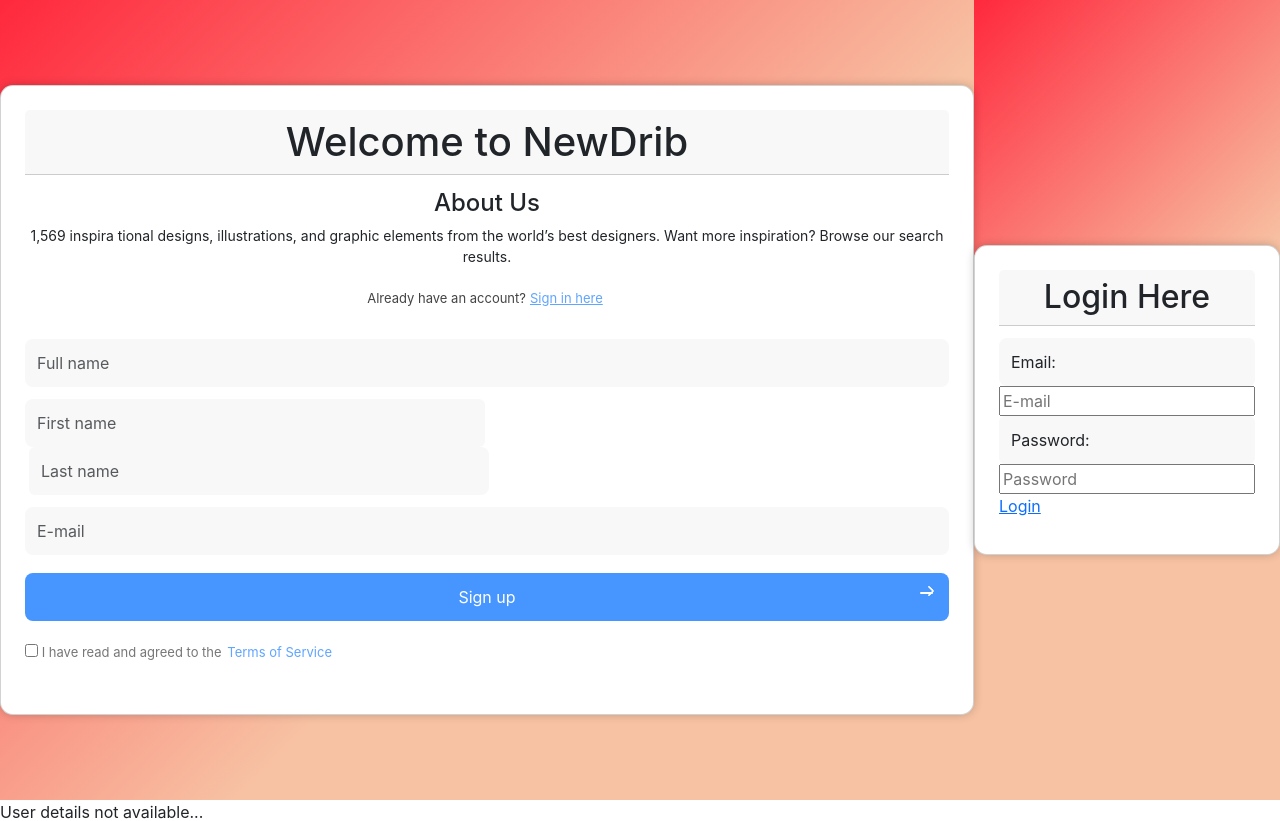
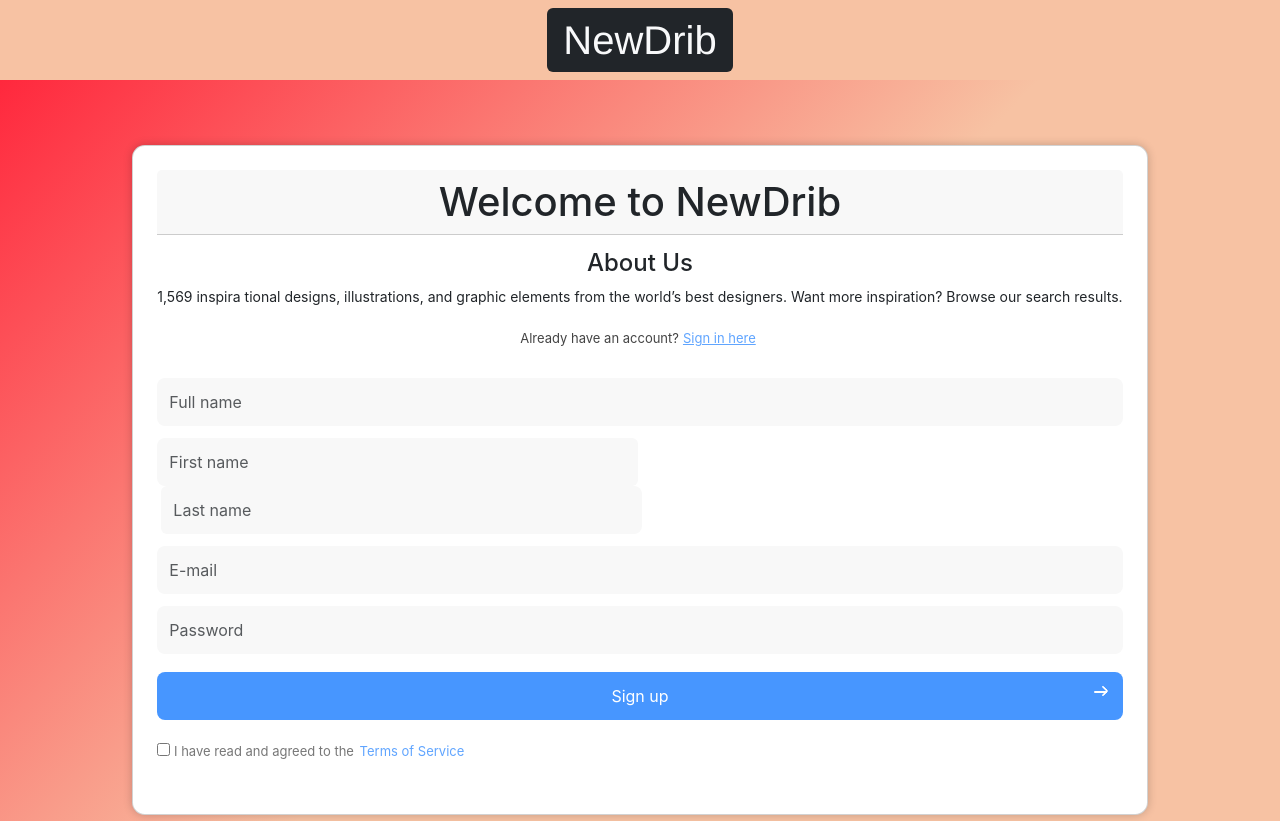
Before and after one commit to Jesalim/Dribble-ph2-project, a React (Create React App) app: page /login in a window 1280 px wide. Shown: the top 821 px of the page. Built offline with nearby package versions, Linux system fonts and the light colour scheme; no server answers.

Commit message:
added routes

```diff
--- a/package.json
+++ b/package.json
@@ -15,6 +15,7 @@
     "react-router-dom": "^6.8.0",
     "react-scripts": "5.0.1",
     "styled-components": "^5.3.6",
+    "sweetalert2": "^11.7.1",
     "web-vitals": "^2.1.4"
   },
   "scripts": {
--- a/src/App.css
+++ b/src/App.css
@@ -123,3 +123,20 @@
   padding: 0 2px;
   text-decoration: none;
 }
+
+.nav {
+  background: linear-gradient(135deg, #F7C2A3, #F7C2A3);
+  justify-content: center;
+  font-family: 'Franklin Gothic Medium';
+
+}
+
+.card-shots {
+  background-color: white;
+  padding: 1.5rem;
+  border-radius: 0.8rem;
+  box-shadow: 0 0 10px 0 #00000033;
+  display: flex;
+  justify-content: center;
+  align-items: center;
+}
--- a/src/App.js
+++ b/src/App.js
@@ -1,15 +1,13 @@
 // import logo from './logo.svg';
 import './App.css';
-import Homepage from './components/homepage';
 import { BrowserRouter, Routes, Route } from 'react-router-dom';
-import Profile from './components/profile';
+import Navbar from './components/navbar';
 
 
 function App() {
   return (
     <BrowserRouter className="App">
-      <Homepage />
-      <Profile/>
+      <Navbar/>
     </BrowserRouter>
   );
 }
--- a/src/components/dribbleShots.js
+++ b/src/components/dribbleShots.js
@@ -1,4 +1,5 @@
 import React, {useEffect, useState} from 'react';
+import { Link } from "react-router-dom";
 
 const accessToken = '43179613111cce84d49ba4171c92163f0088573c1e513aef414a4766e41350a3';
 
@@ -16,14 +17,26 @@ const DribbleShots = () => {
     }, []);
 
     return (
-        <div className="dribble-shots">
+
+        <div className="card-shots">
+       <div className="dribble-shots">
             <h1>These are your shots</h1>
+            <div>
+            <Link to="/create">
+              <button className="btn btn-primary">Add Project</button>
+            </Link>
+            <Link to="/delete">
+              <button className="btn btn-primary">Delete</button>
+            </Link>
+          </div>
             {shots.map(shot => (
                 <div className="shot" key={shot.id}>
-                    <img src={shot.images.hidpi} alt={shot.title}/>
+                    <img src={shot.images.hidpi} alt={shot.title}/> <br/>
                 </div>
             ))}
         </div>
+        </div>
+
     )
 }
 
--- a/src/components/homepage.js
+++ b/src/components/homepage.js
@@ -1,35 +1,58 @@
-import React, {useState} from "react";
+import React, {useEffect, useState} from "react";
 import { Routes, Route, Link } from "react-router-dom"
 import LoginForm from "./login";
+import { useNavigate } from "react-router-dom";
+import swal from "sweetalert2"
 
-const API_URL = 'http://localhost:3000/users'
+
+
 
 function Homepage() {
-  const [error, setError] = useState(null);
+  let navigate = useNavigate()
 
-  function handleSubmit (data) {
+  //setting up the sign up function
 
-    return fetch(API_URL, {
-      method: 'POST',
-      headers: {
-        'Content-Type': 'application/json'
-      },
-      body: JSON.stringify(data)
-    })
-    .then(response => {
-      if (!response.ok) {
-        throw new error('Failed to fetch data')
+  const [signupData, setSignupData] = useState({});
+  const [users, setUsers] = useState([]);
+
+  useEffect(() => {
+    const storedUsers = localStorage.getItem("users");
+    setUsers(storedUsers ? storedUsers : []);
+  }, []);
+
+  const handleInputChange = (e) => {
+    const { name, value } = e.target;
+
+    setSignupData((prev) => ({ ...prev, [name]: value }));
+  };
+
+  function handleSubmit (e) {
+    e.preventDefault();
+    if (signupData.password !== signupData.confirmPassword) {
+      swal({
+        icon: "error",
+        text: "Your passwords do not match!",
+      });
+    } else {
+      const userExists = users.find((u) => u.email === signupData.email);
+      if (userExists) {
+        swal({
+          icon: "error",
+          text: "User with this email alredy exists!",
+        });
+      } else {
+        localStorage.setItem("users", JSON.stringify([...users, signupData]));
+        navigate("/login");
       }
-      return response.json()
-    })
-    .catch(error => {
-      console.error(error)
-    })
+    }
   }
 
+
+
   return (
-    <div className="App">
-      <div className="card">
+   <div>
+   <div className="App">
+        <div className="card">
         <h1 className="card-header">Welcome to NewDrib</h1>
         <center style={{marginTop: 1 +'em', fontSize: 14 + 'px'}}>
                 <h4>About Us</h4>
@@ -49,9 +72,12 @@ Want more inspiration? Browse our search results.</p>
             <input type="text" className="form-control half" placeholder="Last name" />
           </div>
           <div className="form-group">
-            <input type="email" className="form-control" placeholder="E-mail" />
+            <input type="email" onChange={handleInputChange} className="form-control" placeholder="E-mail" required/>
           </div>
-          <button onSubmit={handleSubmit} className="submit-button">Sign up</button>
+          <div className="form-group">
+            <input type="password" onChange={handleInputChange} className="form-control" placeholder="Password" required/>
+          </div>
+          <button onClick={() => navigate("/login")} className="submit-button">Sign up</button>
           <label className="terms">
             <input type="checkbox" /> I have read and agreed to the <a href="/terms-n-conditions">Terms of Service</a>
           </label>
@@ -60,11 +86,10 @@ Want more inspiration? Browse our search results.</p>
 
         </div>
       </div>
+      </div>
 
       <Routes>
       <Route path="/login" element= {<LoginForm/>}></Route>
-      <Route path="/"></Route>
-
       </Routes>
  </div>
   );
--- a/src/components/login.js
+++ b/src/components/login.js
@@ -1,37 +1,42 @@
 
-import React, { useState } from 'react';
+import React, { useState, useEffect } from 'react';
 import Profile from './profile';
-import { Routes, Route, Link } from "react-router-dom"
+import { Routes, Route, Link, NavLink } from "react-router-dom"
+import { useNavigate } from 'react-router-dom';
+import Swal from 'sweetalert2';
 
-function LoginForm () {
-  const [email, setEmail] = useState('');
-  const [password, setPassword] = useState('');
-  const [error, setError] = useState(null);
+function LoginForm (props) {
+  const redirect = useNavigate()
 
-// const API_URL = 'https://api.dribbble.com/v2/user?access_token='
-const API_URL = 'http://localhost:3000/users'
-// const ACCESS_TOKEN = '43179613111cce84d49ba4171c92163f0088573c1e513aef414a4766e41350a3'
+  const [users, setUsers] = useState([]);
+  const [loginData, setLoginData] = useState({});
 
-function handleSubmit (data) {
+  useEffect(() => {
+    const storedUsers = localStorage.getItem("users");
+    setUsers(storedUsers ? JSON.parse(storedUsers) : []);
+  }, []);
 
-  return fetch(API_URL, {
-    method: 'POST',
-    headers: {
-      'Content-Type': 'application/json'
-    },
-    body: JSON.stringify(data)
-  })
-  .then(response => {
-    if (!response.ok) {
-      throw new error('Failed to fetch data')
+  const handleInputChange = (e) => {
+    const { name, value } = e.target;
+    setLoginData((prev) => ({ ...prev, [name]: value }));
+  };
+
+  function handleSubmit(event) {
+    event.preventDefault();
+    const user = users.find(
+      (u) => u.email === loginData.email && u.password === loginData.password
+    );
+
+    if (user) {
+      localStorage.setItem("user", JSON.stringify(user));
+      redirect("/user");
+    } else {
+      Swal({
+        icon: "error",
+        text: "Invalid credentials",
+      })
     }
-    return response.json()
-  })
-  .catch(error => {
-    console.error(error)
-  })
-}
-
+  }
 
 
   return (
@@ -44,9 +49,9 @@ function handleSubmit (data) {
       <input
         type="email"
         id="email"
-        value={email}
         placeholder="E-mail"
-        onChange={e => setEmail(e.target.value)}
+        onChange={handleInputChange}
+        required
       />
 
 
@@ -54,24 +59,16 @@ function handleSubmit (data) {
       <input
         type="password"
         id="password"
-        value={password}
         placeholder="Password"
-        onChange={e => setPassword(e.target.value)}
+        onChange={handleInputChange}
       />
+            <br />
 
-      <br />
-      {error && <p>{error}</p>}
-      <Link to="profile" className="submit-button" type="submit" onClick={handleSubmit}>Login</Link>
+        <button className="btn btn-primary"  type="submit" onClick={() => redirect("/profile")}>Login</button>
     </form>
     </div>
-    </div>
-
-
-    <Routes>
-      <Route path="/profile" element= {Profile}></Route>
-    </Routes>
-
-    </div>
+   </div>
+  </div>
   );
 }
 
--- /dev/null
+++ b/src/components/navbar.js
@@ -0,0 +1,22 @@
+import React from "react";
+import { Link } from "react-router-dom";
+import Homepage from "./homepage";
+
+function Navbar() {
+
+    return (
+        <div>
+            <card className="nav">
+                <ul class="nav nav-pills">
+                    <li class="nav-item">
+                        <h1> <Link class="nav-link text-light bg-dark mt-2" aria-current="page" to="/">NewDrib</Link></h1>
+                    </li>
+
+                </ul>
+            </card>
+            <Homepage />
+        </div>
+    )
+}
+
+export default Navbar
--- a/src/components/profile.js
+++ b/src/components/profile.js
@@ -3,10 +3,11 @@ import { useState, useEffect } from "react";
 import axios from "axios";
 import { Link } from "react-router-dom";
 import DribbleShots from "./dribbleShots";
+import { Route, Routes } from "react-router-dom";
 
 let accessToken = "43179613111cce84d49ba4171c92163f0088573c1e513aef414a4766e41350a3";
 
-function Profile() {
+function Profile () {
   const [userData, setUserData] = useState(null);
   const fetchUser = () => {
     axios
@@ -27,12 +28,10 @@ function Profile() {
       return (
         <div className="App">
           <div className="card">
-            <h1>Welcome Dear User</h1>
-          <div>
-            <Link to="/create">
-              <button className="btn btn-primary">Add Project</button>
+            <h1>Hi, here's your dribble</h1>
+            <Link to= "/dribbleShots">
+              <button className="btn btn-primary">Your Shots</button>
             </Link>
-          </div>
           <div className="user-details">
             <div className="user-avatar">
               <img src={userData.avatar_url} alt={userData.name} />
@@ -44,11 +43,10 @@ function Profile() {
                 {userData.bio}
               </p>
               <p>{userData.location}</p>
-              <a href="mailto:{userData.email}">Send email</a>
-              {/* eslint-disable-next-line */}
-              <a href={userData.html_url} target="_blank">
-                Dribbble
-              </a>
+              <button className="text-dark bg-light"><a href="mailto:{userData.email}">Send email</a> </button>
+              <button className="text-light bg-light"><a href={userData.html_url}>
+               Your Dribbble Profile
+              </a></button>
             </div>
           </div>
           </div>
@@ -67,7 +65,9 @@ function Profile() {
   return (
     <div>
       {renderUser()}
-      <DribbleShots/>
+      <Routes>
+        <Route path="/dribbleShots" element={<DribbleShots/>}></Route>
+      </Routes>
           </div>
   );
 }
```
Also changed, not shown: src/components/company-profile-1.jpg (deleted), 1 other file (tests, documents, lock files or other folders).
